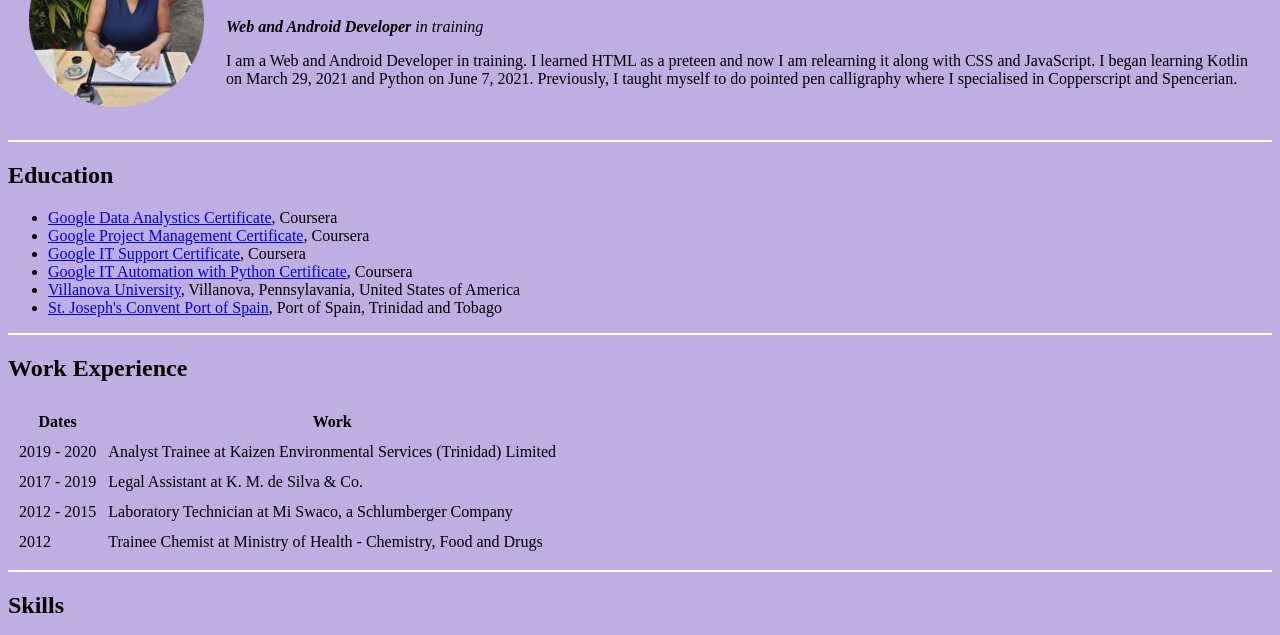
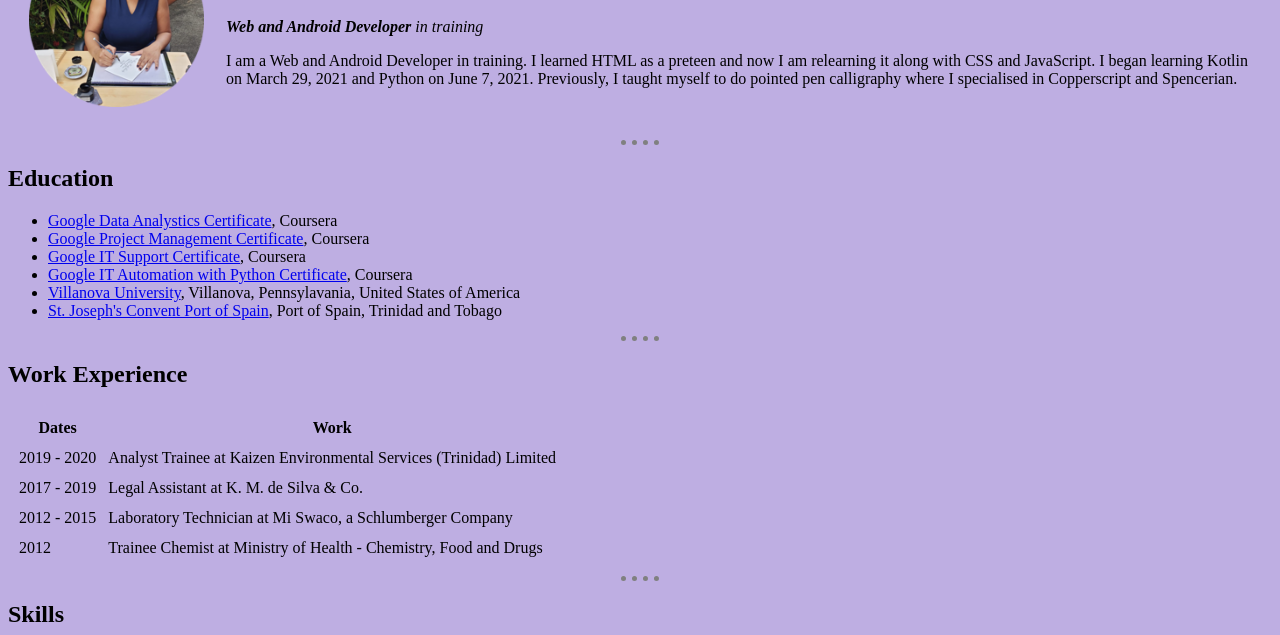
Before and after one commit to nakoyawilson/html-my-site, a plain HTML site: page index.html in a window 1280 px wide. Shown: the part 97-732 px from the top of the page. Drawn offline with Linux system fonts and the light colour scheme.

Commit message:
Change style of <hr> element

```diff
--- a/index.html
+++ b/index.html
@@ -11,9 +11,11 @@
     }
 
     hr {
-      background-color: white;
       border-style: none;
-      height: 2px;
+      border-top-style: dotted;
+      border-width: 5px;
+      width: 3%;
+      border-color: grey;
     }
 
     img {
```
